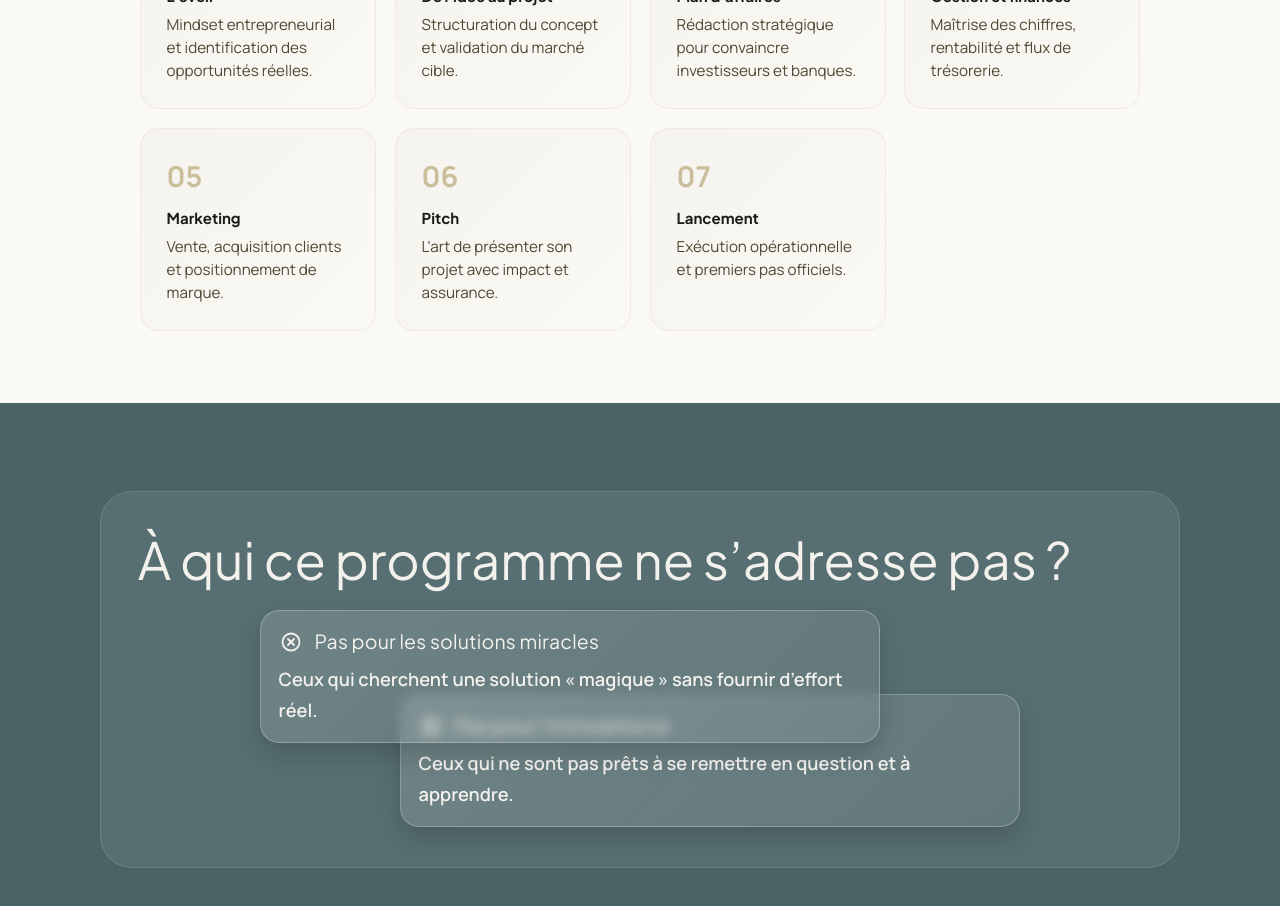
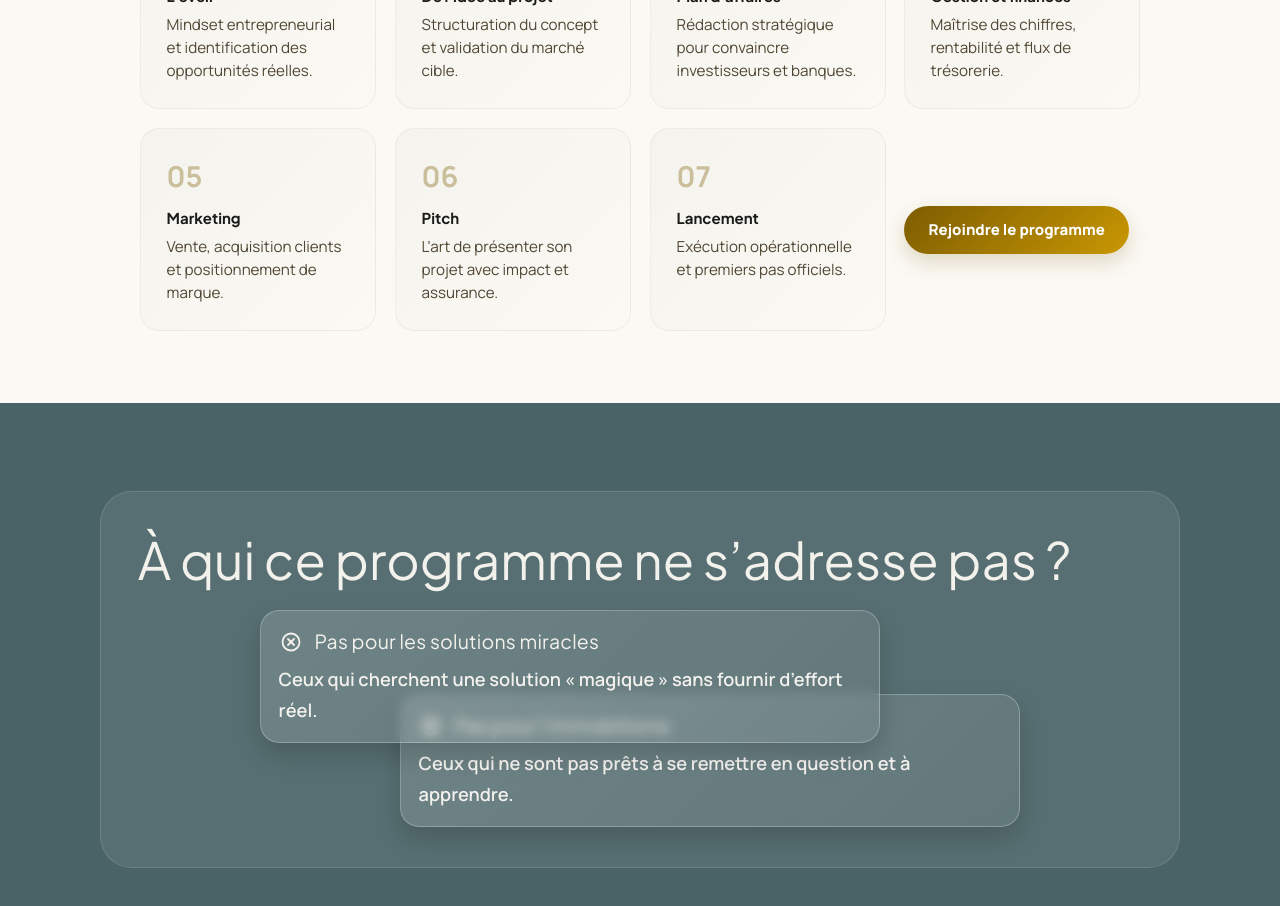
Before and after one commit to Rock49899/smart_solutions, a Next.js app: page / in a window 1280 px wide. Shown: the part 2300-3206 px from the top of the page. Built offline with nearby package versions, Linux system fonts and the light colour scheme.

Commit message:
fix:allways

```diff
--- a/app/page.tsx
+++ b/app/page.tsx
@@ -382,6 +382,7 @@ export default function Home() {
                                     <span>Réseau d&apos;entrepreneurs locaux</span>
                                 </div>
                             </div>
+
                         </div>
                     </div>
                 </section>
@@ -404,6 +405,12 @@ export default function Home() {
                                     <p>{text}</p>
                                 </article>
                             ))}
+                             <div className={styles.heroActions}>
+                                <a className={styles.ctaButton} href={FORM_LINK} target="_blank" rel="noreferrer">
+                                    Rejoindre le programme
+                                </a>
+
+                            </div>
                         </div>
                     </div>
                 </section>
```
